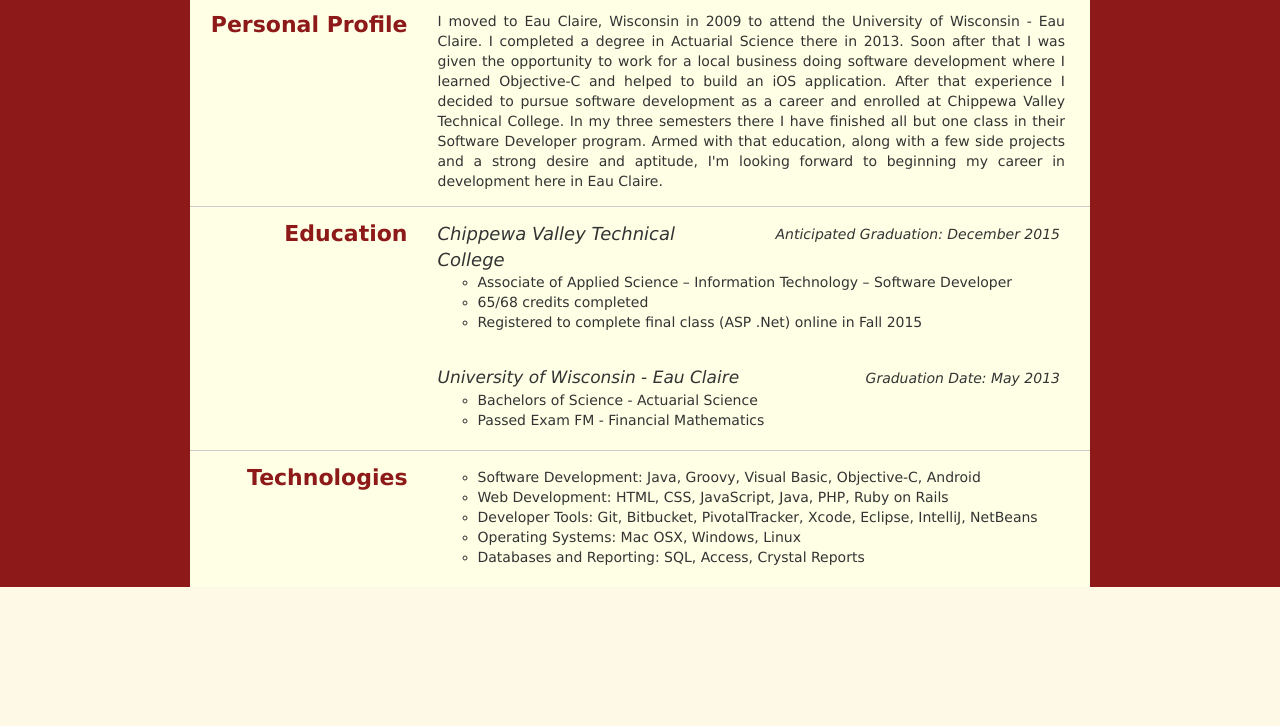
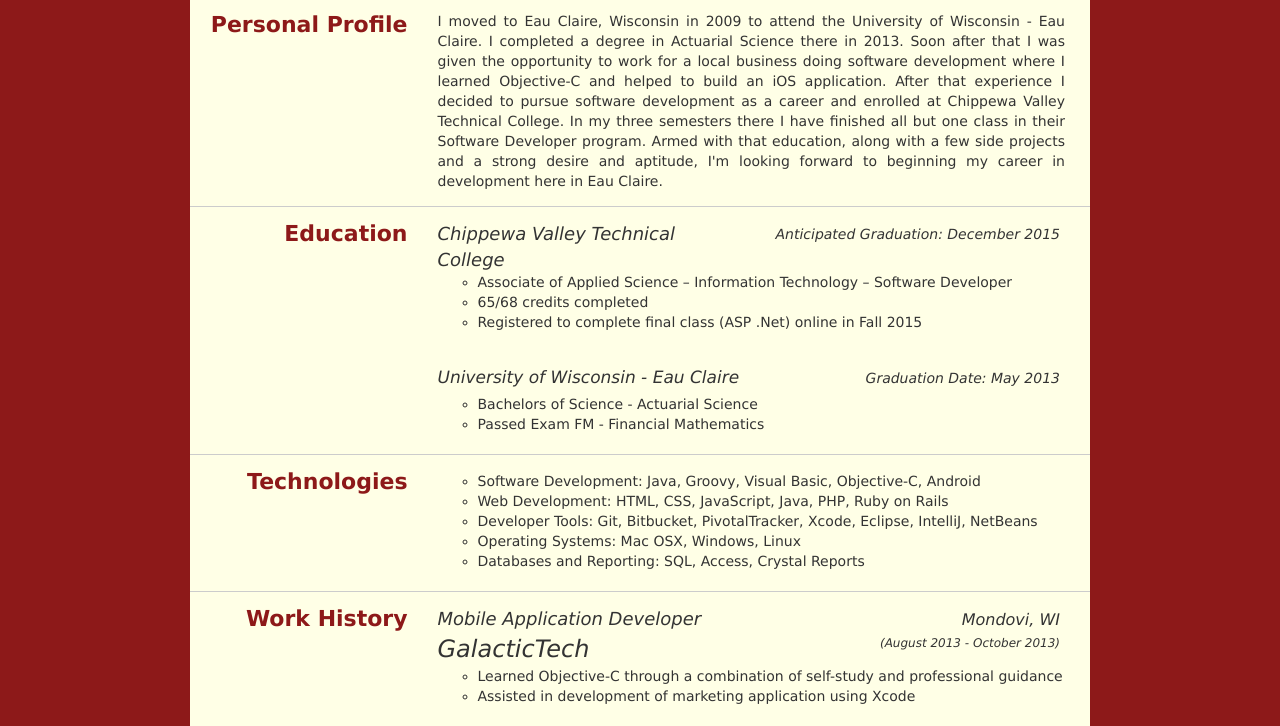
Before and after one commit to disciple520/jerimiahwoods.com, a PHP site: page / in a window 1280 px wide. Shown: the part 213-939 px from the top of the page. Before the commit the page ends 800 px from the top, so only its background shows below. Run offline with PHP 8.4, Linux system fonts and the light colour scheme; some libraries are stand-ins or nearby versions.

Commit message:
Start adding Work History

```diff
--- a/css/main.css
+++ b/css/main.css
@@ -153,6 +153,7 @@ body {
 hr {
  margin: 0;
 }
+
 .info {
   padding-left: 5px;
   padding-right: 5px;
@@ -203,14 +204,25 @@ hr {
   font-size: 18px;
 }
 
+.subheading > span {
+  font-size: 24px;
+}
+
 .sub-subheading {
   font-size: 12px;
 }
 
+.sub-subheading > span {
+  font-size: 12px;
+}
+
+#city {
+  font-size: 16px;
+}
 @media(min-width:992px){
 
   .details {
-    padding-top: 35px;
+    padding-top: 42px;
   }
 
   .heading {
--- a/index.html
+++ b/index.html
@@ -97,6 +97,30 @@
                 </div> <!-- end of details div -->
               </div> <!-- end of technologies div -->
             </div> <!-- end of row div -->
+            <hr>
+            <div class="row">
+              <div class="col-md-3 heading">
+                Work History
+              </div> <!-- end of heading div -->
+              <div class="col-md-9" id="work-history">
+                <div class"row">
+                  <div class="col-md-6 subheading">
+                    Mobile Application Developer<br>
+                    <span>GalacticTech</span>
+                  </div>
+                  <div class="col-md-6 sub-subheading">
+                    <span id="city">Mondovi, WI</span><br>
+                    <span>(August 2013 - October 2013)</span>
+                  </div>
+                </div> <!-- end of row div -->
+                <div class="details">
+                  <ul>
+                    <li>Learned Objective-C through a combination of self-study and professional guidance</li>
+                    <li>Assisted in development of marketing application using Xcode</li>
+                  </ul>
+                </div> <!-- end of details div -->
+              </div> <!-- end of work-history div -->
+            </div> <!-- end of row div -->
           </div> <!-- end of resume div -->
         </div> <!-- end of content div -->
 
```
